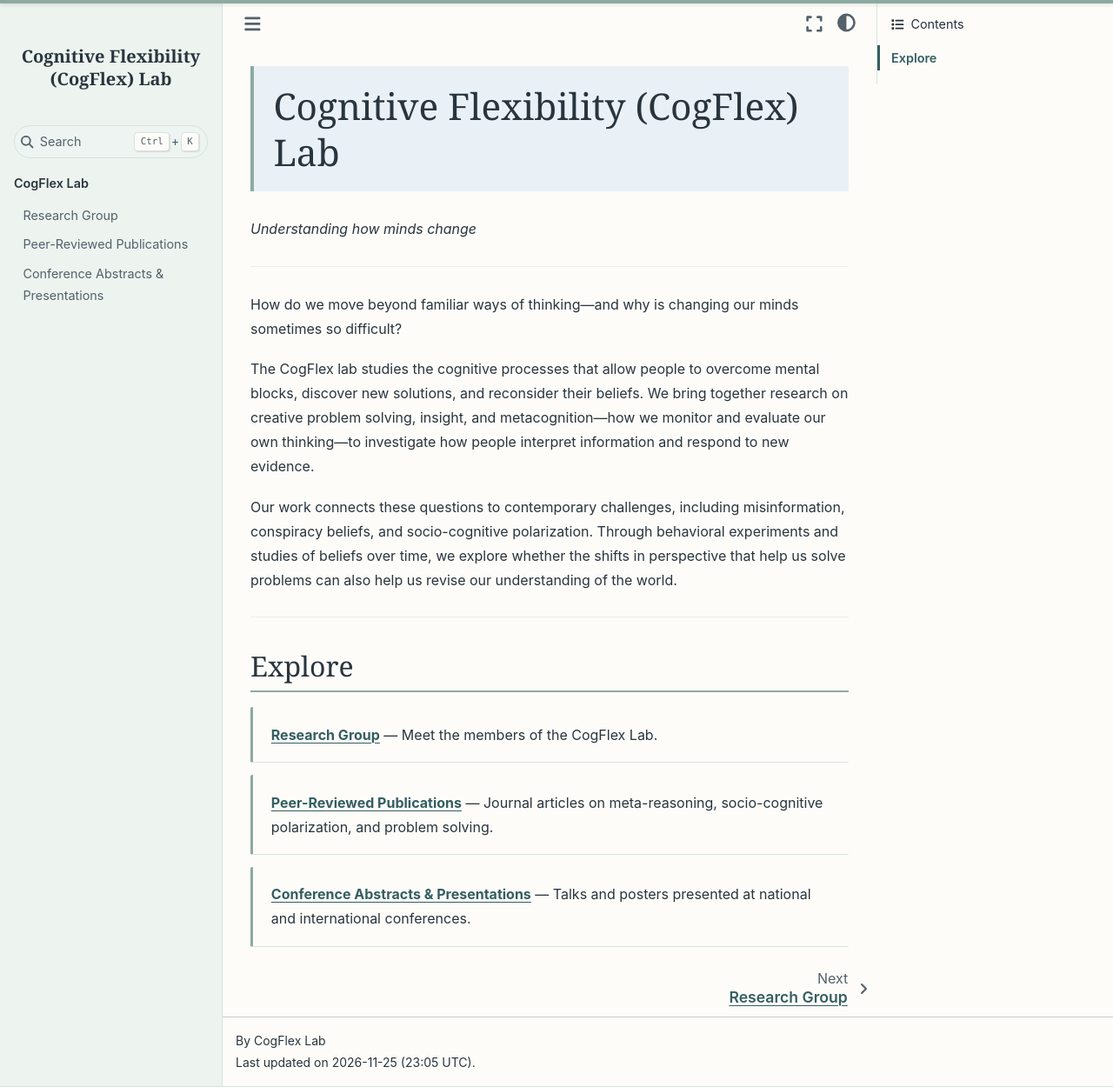
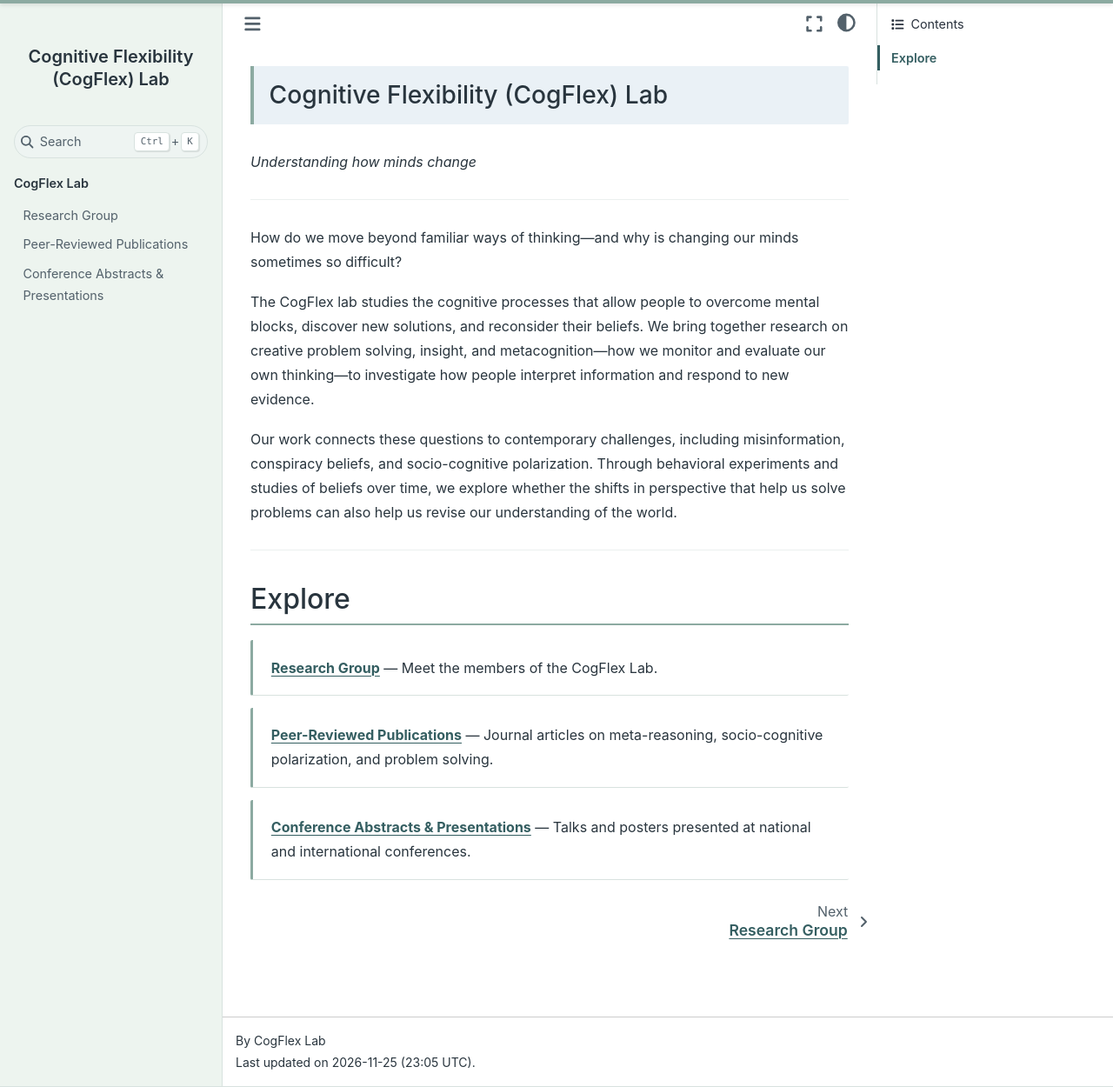
Before and after one commit to cogflexlab/cogflexlab.github.io, a Jupyter Book: the page built from book/intro.md, in a window 1280 px wide and 1250 px high. Shown: the whole window at 87% size. Built offline with Jupyter Book 1.0.4 settings and Sphinx 7.4.7 and the Sphinx Book theme 1.1.4, drawn with Linux system fonts in a browser that asks for light colours.

Commit message:
Restore original font and white background; fit desktop page titles

```diff
--- a/book/_static/custom.css
+++ b/book/_static/custom.css
@@ -4,8 +4,8 @@ html[data-theme="light"] {
   --pst-color-secondary: #365d78;
   --pst-color-text-base: #29353e;
   --pst-color-text-muted: #53616b;
-  --pst-color-background: #fdfcf9;
-  --pst-color-on-background: #fdfcf9;
+  --pst-color-background: #ffffff;
+  --pst-color-on-background: #ffffff;
   --pst-color-surface: #eef4f2;
   --pst-color-border: #d8e2df;
   --lab-sage: #edf4ef;
@@ -39,7 +39,6 @@ body {
 }
 
 .navbar-brand .title {
-  font-family: Georgia, "Times New Roman", serif;
   font-weight: 600;
   line-height: 1.3;
 }
@@ -57,19 +56,17 @@ body {
 .bd-article h1,
 .bd-article h2,
 .bd-article h3 {
-  font-family: Georgia, "Times New Roman", serif;
-  font-weight: 500;
   line-height: 1.25;
   color: var(--pst-color-text-base);
 }
 
 .bd-article h1 {
-  padding: 1.2rem 1.4rem;
+  padding: 1rem 1.1rem;
   margin-bottom: 1.8rem;
   background: var(--lab-blue);
   border-left: 4px solid var(--lab-edge);
   border-radius: 0 2px 2px 0;
-  font-size: clamp(1.9rem, 4vw, 2.65rem);
+  font-size: clamp(1.5rem, 2.2vw, 1.8rem);
 }
 
 .bd-article h2 {
```
